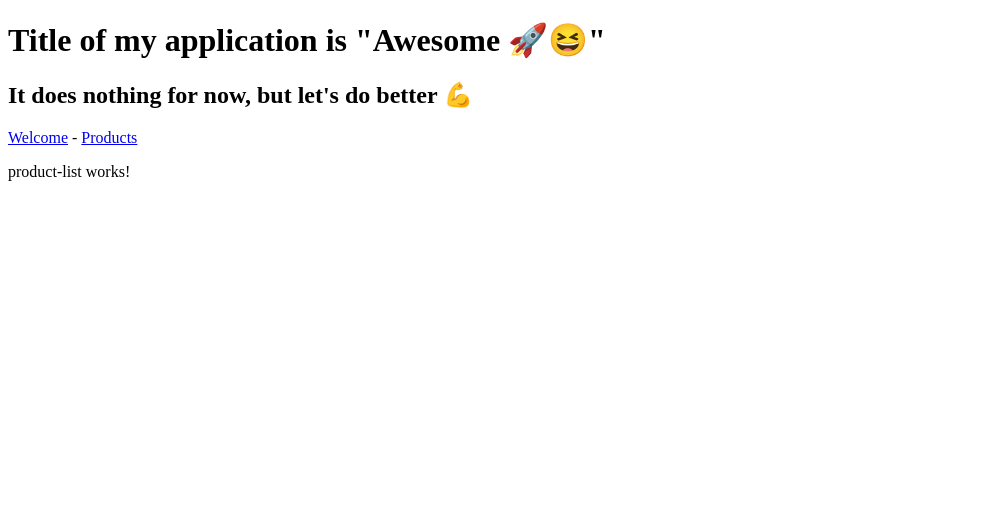
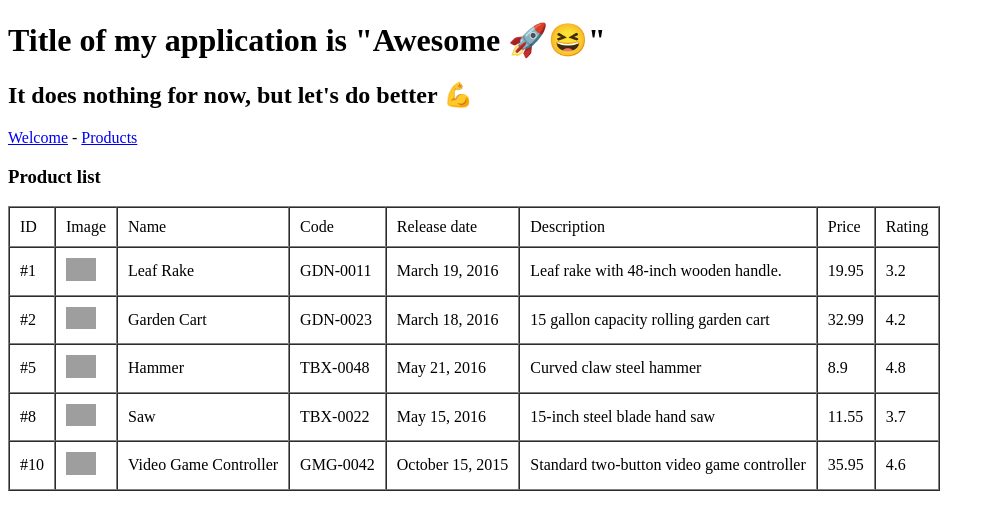
Before and after one commit to mazero/angular-course-app, an Angular app: page / in a window 1280 px wide. Shown: the top 530 px of the page, without its empty margins (0-995 px from the left). Built offline with nearby package versions, Linux system fonts and the light colour scheme; grey boxes are pictures that could not be loaded.

Commit message:
step-05 / 3. Display product in a table

```diff
--- a/src/app/product/product-list/product-list.component.html
+++ b/src/app/product/product-list/product-list.component.html
@@ -1 +1,37 @@
-<p>product-list works!</p>
+<h3>Product list</h3>
+<div>
+    <table *ngIf="products.length > 0; else noProductTemplate"
+        border="1"
+        cellspacing="0"
+        cellpadding="10">
+        <thead>
+            <tr>
+                <td>ID</td>
+                <td>Image</td>
+                <td>Name</td>
+                <td>Code</td>
+                <td>Release date</td>
+                <td>Description</td>
+                <td>Price</td>
+                <td>Rating</td>
+            </tr>
+        </thead>
+        <tbody>
+            <tr *ngFor="let product of products">
+                <td>#{{ product.id }}</td>
+                <td>
+                    <img [src]="product.imageUrl" width="30px" />
+                </td>
+                <td>{{ product.productName }}</td>
+                <td>{{ product.productCode }}</td>
+                <td>{{ product.releaseDate }}</td>
+                <td>{{ product.description }}</td>
+                <td>{{ product.price }}</td>
+                <td>{{ product.starRating }}</td>
+            </tr>
+        </tbody>
+    </table>
+    <ng-template #noProductTemplate>
+        <h4>No product available! You can save money 💵💵💵 ;-)</h4>
+    </ng-template>
+</div>
```
